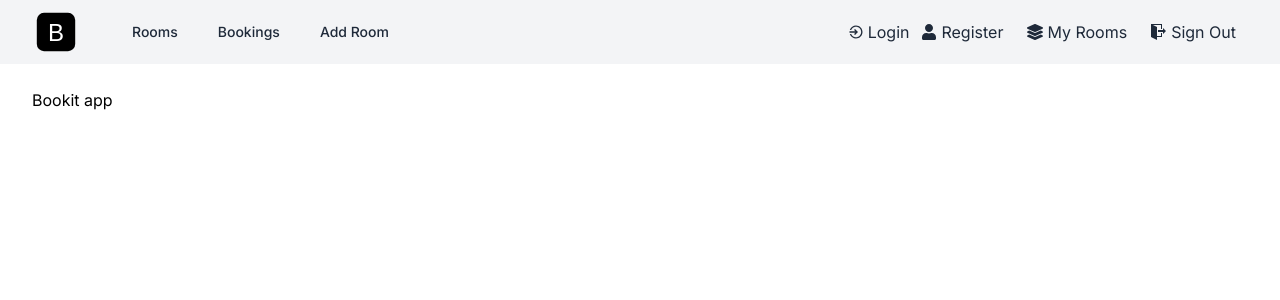
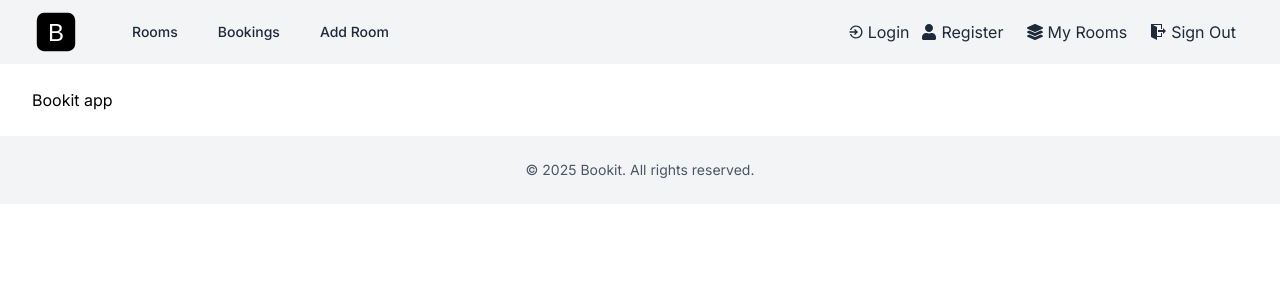
Before and after one commit to Tech-Rocket/bookit-appwrite-app, a Next.js app: page / in a window 1280 px wide. Shown: the top 300 px of the page. Built offline with nearby package versions, Linux system fonts and the light colour scheme.

Commit message:
Add Footer component to layout for consistent page structure

```diff
--- a/app/layout.tsx
+++ b/app/layout.tsx
@@ -2,6 +2,7 @@
 import { Inter } from "next/font/google";
 import "./globals.css";
 import Header from "@/components/shared/header";
+import Footer from "@/components/shared/footer";
 
 const inter = Inter({
   variable: "--font-inter",
@@ -25,6 +26,7 @@
         <main className="mx-auto max-w-7xl py-6 px-4 sm:px-6 lg:px-8">
           {children}
         </main>
+        <Footer />
       </body>
     </html>
   );
--- /dev/null
+++ b/components/shared/footer.tsx
@@ -0,0 +1,12 @@
+export default function Footer() {
+  const currentYear = new Date().getFullYear();
+  return (
+    <footer className="bg-gray-100 py-6">
+      <div className="mx-auto max-w-7xl px-4 sm:px-6 lg:px-8">
+        <p className="text-center text-sm text-gray-600">
+          &copy; {currentYear} Bookit. All rights reserved.
+        </p>
+      </div>
+    </footer>
+  );
+}
```
